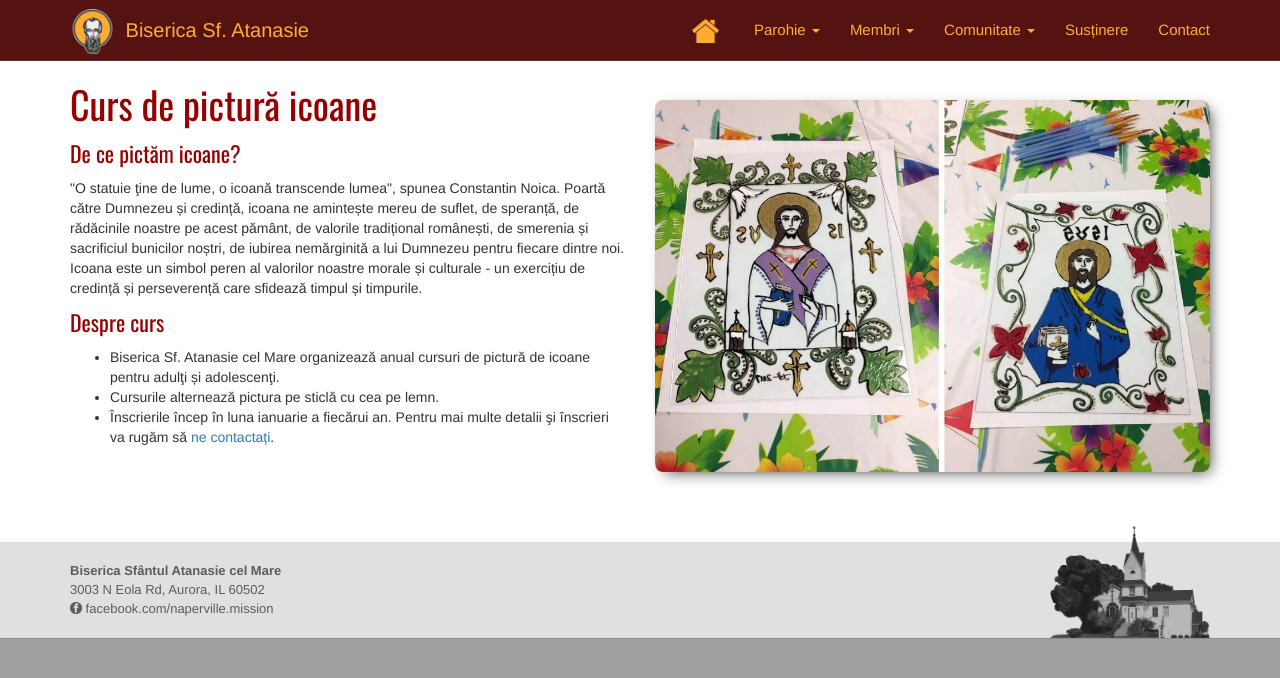
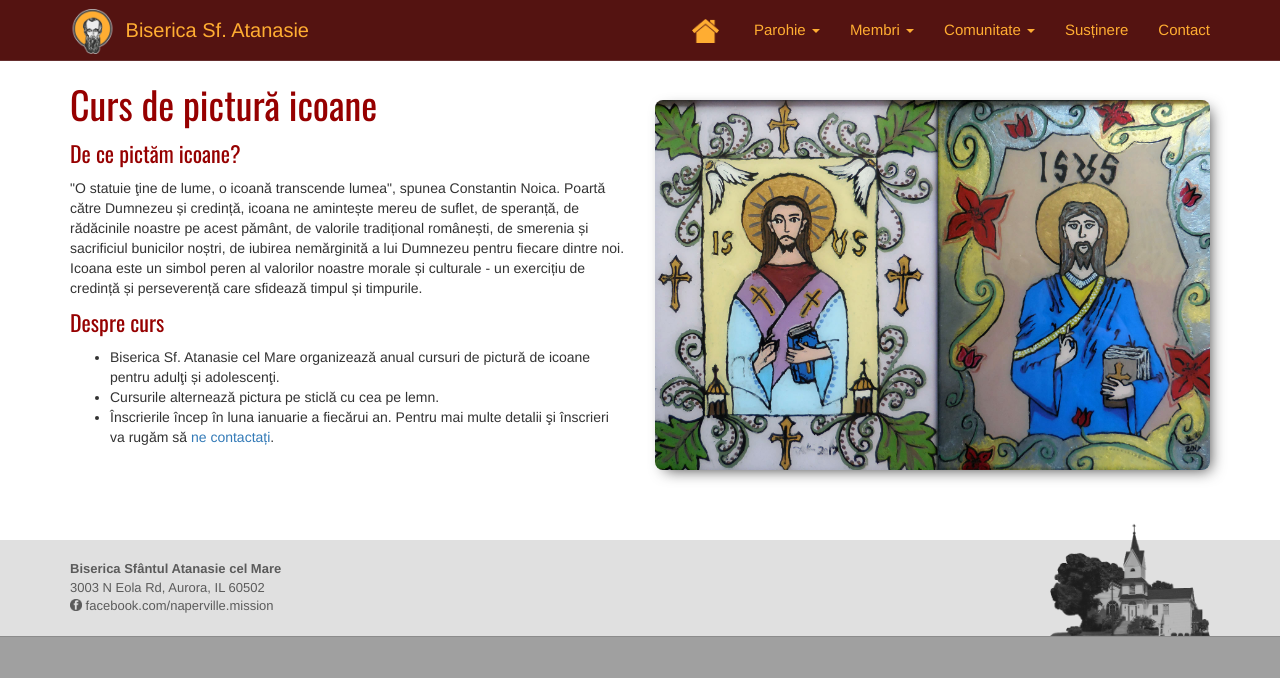
Before and after one commit to iulian787/sfat, a Jekyll site: the page built from ro/curs-de-pictura-icoane.html, in a window 1280 px wide. Shown: the top 678 px of the page. Built offline with Jekyll 4.4.1, drawn with Linux system fonts in a browser that asks for light colours.

Commit message:
Update painting course image

```diff
--- a/ro/curs-de-pictura-icoane.html
+++ b/ro/curs-de-pictura-icoane.html
@@ -21,7 +21,7 @@ title: Curs de pictură icoane
         </div>
         <div class="col-md-6">
             <br>
-            <p><img class="img img-responsive img-round" src="{{ site.baseurl }}/img/painting-class/icoane.jpg" /></p>
+            <p><img class="img img-responsive img-round" src="{{ site.baseurl }}/img/painting-class/icoane1.jpg" /></p>
         </div>
     </div>
     <br><br>
```
Also changed, not shown: img/painting-class/3.jpg (deleted), img/painting-class/icoane.jpg (deleted), img/painting-class/icoane1.jpg (added).
